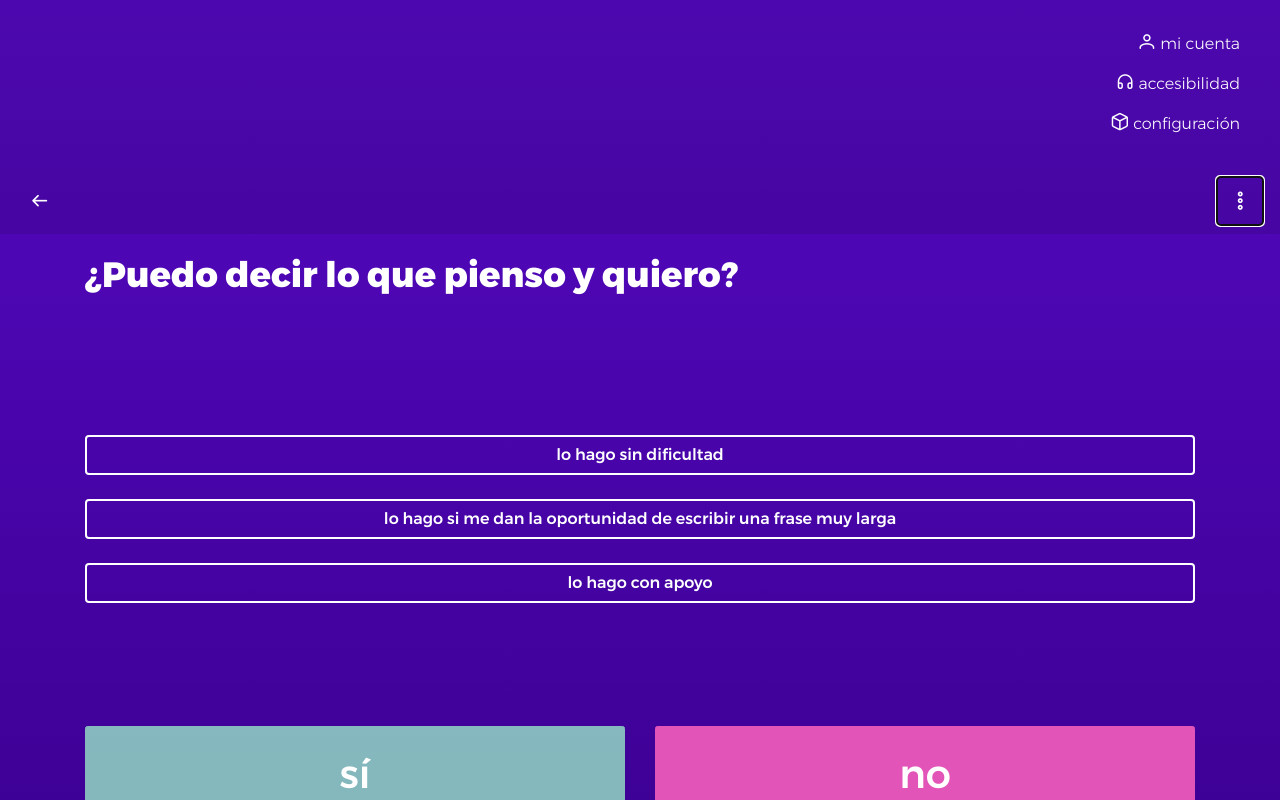
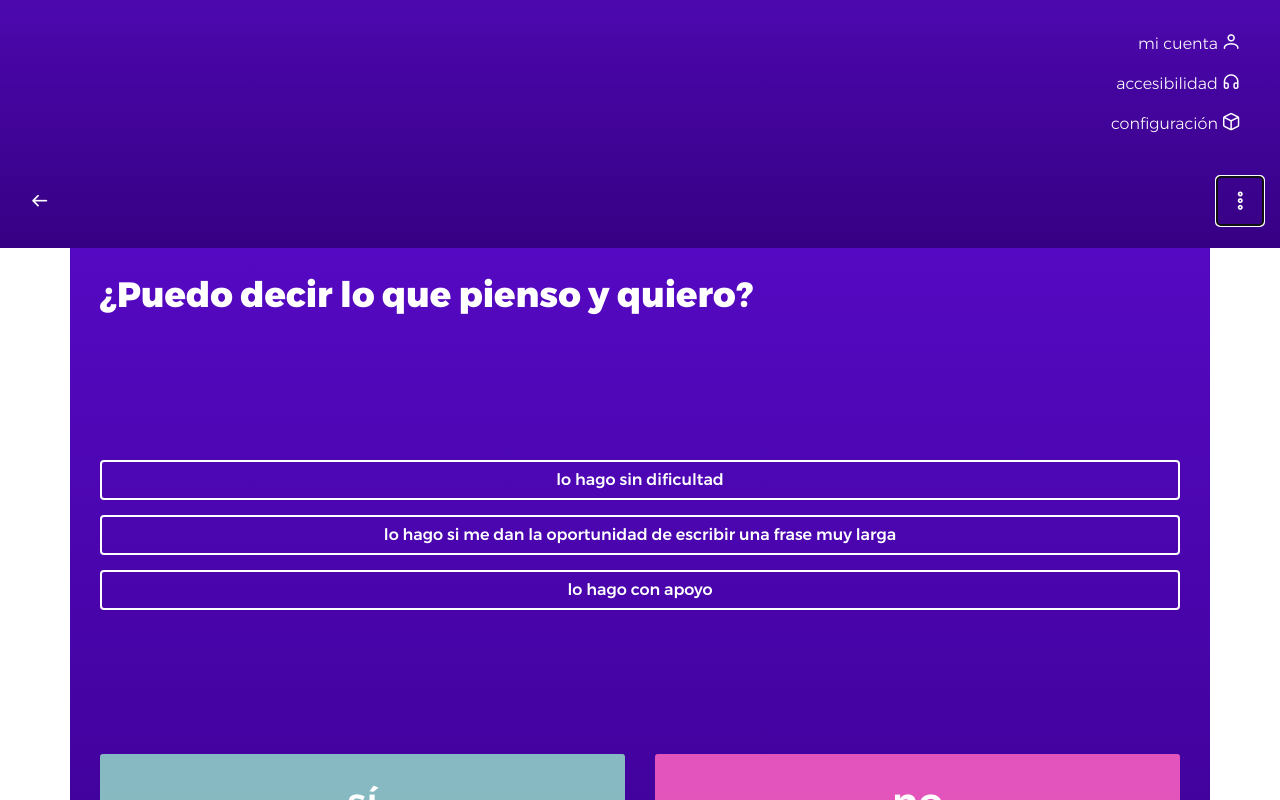
Before and after one commit to eadpucv/winnie, a website: page pages/index.html in a window 1280 px wide. Both pictures are taken after a click on the button 1240 px from the left and 32 px from the top of the page. Shown: the top 800 px of the page. Drawn offline with nearby package versions, Linux system fonts and the light colour scheme; files whose address does not match are found by name.

Commit message:
ajustes DOM y estilos para bordes cuadrados

```diff
--- a/pages/index.html
+++ b/pages/index.html
@@ -1,76 +1,75 @@
 
 <!DOCTYPE html>
-<html lang="es">
+<html lang='es'>
 <head>
-  <meta charset="utf-8">
-  <meta name="viewport" content="width=device-width, initial-scale=1, shrink-to-fit=no">
-  <meta name="description" content="">
-  <meta name="author" content="WIN">
-  <!-- <link rel="icon" href="../../favicon.ico"> -->
+  <meta charset='utf-8'>
+  <meta name='viewport' content='width=device-width, initial-scale=1, shrink-to-fit=no'>
+  <meta name='description' content='>
+  <meta name='author' content='WIN'>
+  <!-- <link rel='icon' href='../../favicon.ico'> -->
 
   <title>WIN lo que necesitas</title>
 
   <!-- Bootstrap core CSS -->
-  <link href="../css/winnie.css" rel="stylesheet">
+  <link href='../css/winnie.css' rel='stylesheet'>
 
   <!-- js -->
-  <script src="https://code.jquery.com/jquery-3.2.1.slim.min.js" integrity="sha384-KJ3o2DKtIkvYIK3UENzmM7KCkRr/rE9/Qpg6aAZGJwFDMVNA/GpGFF93hXpG5KkN" crossorigin="anonymous"></script>
-  <script src="https://cdnjs.cloudflare.com/ajax/libs/popper.js/1.11.0/umd/popper.min.js" integrity="sha384-b/U6ypiBEHpOf/4+1nzFpr53nxSS+GLCkfwBdFNTxtclqqenISfwAzpKaMNFNmj4" crossorigin="anonymous"></script>
-  <script src="https://maxcdn.bootstrapcdn.com/bootstrap/4.0.0-beta/js/bootstrap.min.js" integrity="sha384-h0AbiXch4ZDo7tp9hKZ4TsHbi047NrKGLO3SEJAg45jXxnGIfYzk4Si90RDIqNm1" crossorigin="anonymous"></script>
+  <script src='https://code.jquery.com/jquery-3.2.1.slim.min.js' integrity='sha384-KJ3o2DKtIkvYIK3UENzmM7KCkRr/rE9/Qpg6aAZGJwFDMVNA/GpGFF93hXpG5KkN' crossorigin='anonymous'></script>
+  <script src='https://cdnjs.cloudflare.com/ajax/libs/popper.js/1.11.0/umd/popper.min.js' integrity='sha384-b/U6ypiBEHpOf/4+1nzFpr53nxSS+GLCkfwBdFNTxtclqqenISfwAzpKaMNFNmj4' crossorigin='anonymous'></script>
+  <script src='https://maxcdn.bootstrapcdn.com/bootstrap/4.0.0-beta/js/bootstrap.min.js' integrity='sha384-h0AbiXch4ZDo7tp9hKZ4TsHbi047NrKGLO3SEJAg45jXxnGIfYzk4Si90RDIqNm1' crossorigin='anonymous'></script>
 
 </head>
 
-<body>
+<body class='body-mobile'>
+  <div class='wrapper-mobile'>
 
-<div class="wrapper-mobile purple">
-  <div class="nav-mobile">
-   <!-- menu collapse -->
-    <div class="collapse" id="mainMenu">
-      <div class="bg-dark p-4">
+  <div class='nav-mobile purple-bg'>
+    <!-- menu collapse -->
+    <div class='collapse' id='mainMenu'>
+      <div class='bg-dark p-4'>
         <nav class='nav flex-column main-menu'>
-          <li class="nav-item"><a class="nav-link" href="#"><i class="icon-user"></i> mi cuenta</a></li>
-          <li class="nav-item"><a class="nav-link" href="#"><i class="icon-headphones"></i> accesibilidad</a></li>
-          <li class="nav-item"><a class="nav-link" href="#"><i class="icon-box"></i> configuración</a></li>
+          <li class='nav-item'><a class='nav-link' href='#'>mi cuenta <i class='icon-user'></i></a></li>
+          <li class='nav-item'><a class='nav-link' href='#'>accesibilidad <i class='icon-headphones'></i></a></li>
+          <li class='nav-item'><a class='nav-link' href='#'>configuración <i class='icon-box'></i></a></li>
         </nav>
       </div>
     </div>
-
     <!-- nav bar -->
-    <nav class="navbar navbar-dark bg-dark top-menu">
-      <button class="navbar-toggler" type="button" aria-label="back"><i class='icon-arrow-left'></i></button>
-      <button class="navbar-toggler" type="button" data-toggle="collapse" data-target="#mainMenu" aria-controls="mainMenu" aria-expanded="false" aria-label="Toggle navigation">
+    <nav class='navbar navbar-dark bg-dark top-menu '>
+      <button class='navbar-toggler' type='button' aria-label='back'><i class='icon-arrow-left'></i></button>
+      <button class='navbar-toggler' type='button' data-toggle='collapse' data-target='#mainMenu' aria-controls='mainMenu' aria-expanded='false' aria-label='Toggle navigation'>
         <i class='icon-more-vertical'></i>
       </button>
     </nav>
-    </div>
+  </div>
 
 
-  <div class="container container-mobile">
+  <div class='container container-mobile purple-bg'>
 
     <!-- la pregunta -->
-    <p class="question">
+    <p class='question'>
       ¿Puedo decir lo que pienso y quiero?
     </p>
 
     <!-- las opciones secundarias -->
-    <div class="options">
-      <a href="index.html" class="btn btn-option">lo hago sin dificultad</a>
-      <a href="green.html" class="btn btn-option">lo hago si me dan la oportunidad de escribir una frase muy larga</a>
-      <a href="red.html" class="btn btn-option">lo hago con apoyo</a>
+    <div class='options'>
+      <a href='index.html' class='btn btn-option'>lo hago sin dificultad</a>
+      <a href='green.html' class='btn btn-option'>lo hago si me dan la oportunidad de escribir una frase muy larga</a>
+      <a href='red.html' class='btn btn-option'>lo hago con apoyo</a>
     </div>
 
     <!-- las opciones primarias -->
 
-    <div class="row btn-row">
-     <div class="col">
-        <a href="#" class="btn btn-success btn-xl btn-block ">sí</a>
+    <div class='row btn-row'>
+     <div class='col'>
+        <a href='#' class='btn btn-success btn-xl btn-block '>sí</a>
       </div>
-      <div class="col">
-        <a href="#" class="btn btn-danger btn-xl  btn-block ">no</a>
+      <div class='col'>
+        <a href='#' class='btn btn-danger btn-xl  btn-block '>no</a>
       </div>
     </div>
   </div>
-</div>
 
+  </div>
 </body>
 </html>
--- a/scss/_custom.scss
+++ b/scss/_custom.scss
@@ -7,28 +7,53 @@
 	height: 790px;
 }
 
+.purple-bg{
+	@include gradient-y(#5509C2, #3C0092, 0%, 100%);
+}
+.green-bg{
+	@include gradient-y(#269800, #1B6C00, 0%, 100%);
+}
+.red-bg{
+	@include gradient-y(#D60000, #A50002, 0%, 100%);
+}
+
+
+.body-mobile{
+	width: 100%;
+	height: 100%;
+	left: 0;
+	top: 0;
+	bottom:0;
+	margin: auto;
+	overflow-y: auto;
+	overflow: auto;
+}
+
 .wrapper-mobile{
-	min-height: 100vh;
+	height: 100vh;
+	margin: 0;
+
+	.container{
+
+		padding-top: 0;
+		padding-bottom: 0;
+		&:after{
+			clear: both;
+			content: "";
+			display: block;
+		}
+	}
 
 	.bg-dark{
 		background-color: transparentize($black, .9);
 	}
-	// colores de containers
-	&.purple{
-		@include gradient-y(#5509C2, #3C0092, 0%, 100%);
-	}
-	&.green{
-		@include gradient-y(#269800, #1B6C00, 0%, 100%);
-	}
-	&.red{
-		@include gradient-y(#D60000, #A50002, 0%, 100%);
-	}
-
 }
 
 .nav-mobile{
+	nav.navbar{height: 10vh;}
 	nav.main-menu{
 		text-align: right;
+
 		li{
 			a.nav-link{
 				display: inline-block;
@@ -60,19 +85,19 @@
 }
 
 .container-mobile{
-	min-height: 80vh;
+	height: 90vh;
+	padding-right: 30px;
+    padding-left: 30px;
 	display: flex;
 	flex-direction: column;
 	justify-content: space-between;
 
-	padding-bottom: 3rem;
-
 	p.question{
-			padding: 1.5rem 0;
 		font-weight: 700;
 		color: $white;
 		font-size: $font-size-xl;
 		line-height: 110%;
+		margin: 30px 0;
 	}
 
 	.options{
@@ -83,16 +108,23 @@
 			}
 			.btn-option{
 				width: 100%;
-				margin-bottom: 1.5rem;
+				margin-bottom: 15px;
 				background-color: transparent;
 				border: 2px solid $white;
 				color: $white;
 				font-weight: 400;
+				&:last-child{
+					margin-bottom: 0;
+				}
 			}
 		}
 
-
 		.btn-row{
+			margin-top: 30px;
+			margin-bottom: 0;
+			.col{
+				width: 50%;
+			}
 			.btn{
 				mix-blend-mode: screen;
 				font-weight: 400;
--- a/scss/_variables.scss
+++ b/scss/_variables.scss
@@ -2,7 +2,6 @@
 //
 // Copy settings from this file into the provided `_custom.scss` to override
 // the Bootstrap defaults without modifying key, versioned files.
-
 
 // Table of Contents
 //
```
Also changed, not shown: pages/green.html (+35 -36 lines), pages/red.html (+35 -36 lines), css/winnie.css, 1 other file. Lines whose indentation alone changed are shown as unchanged.
